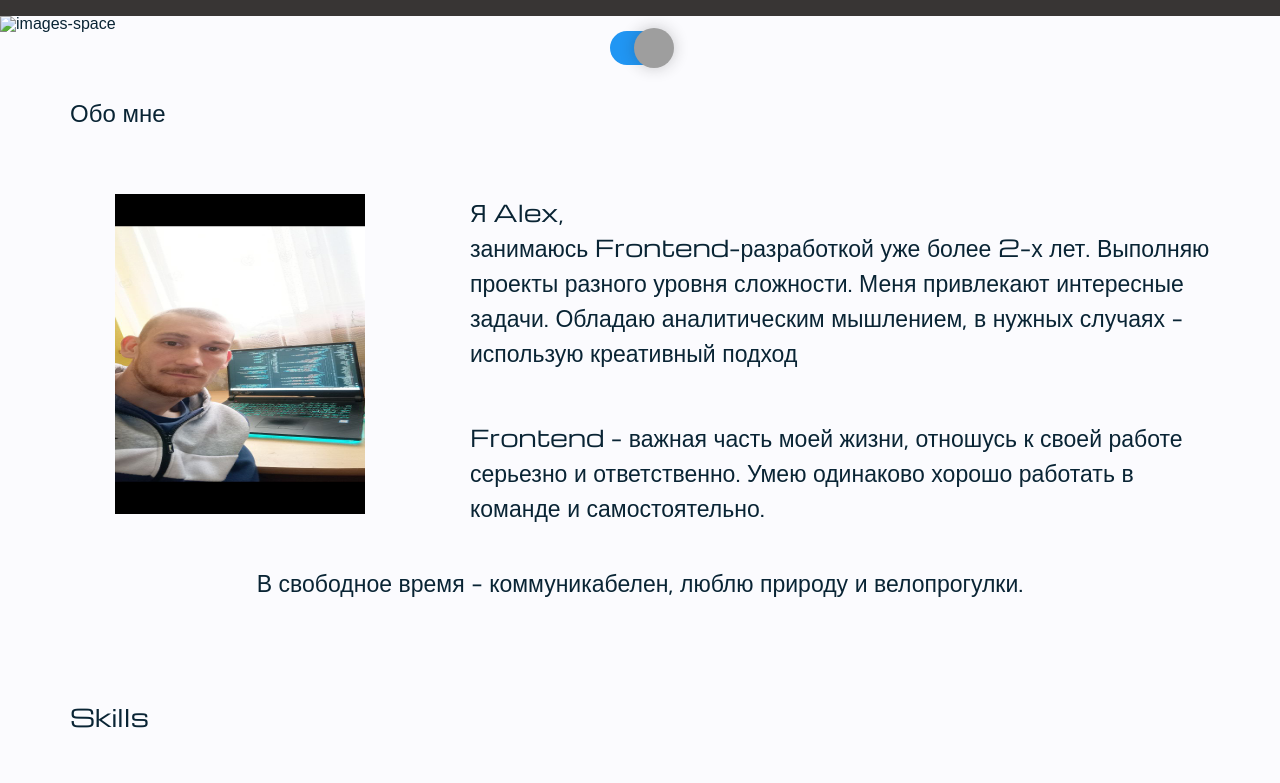
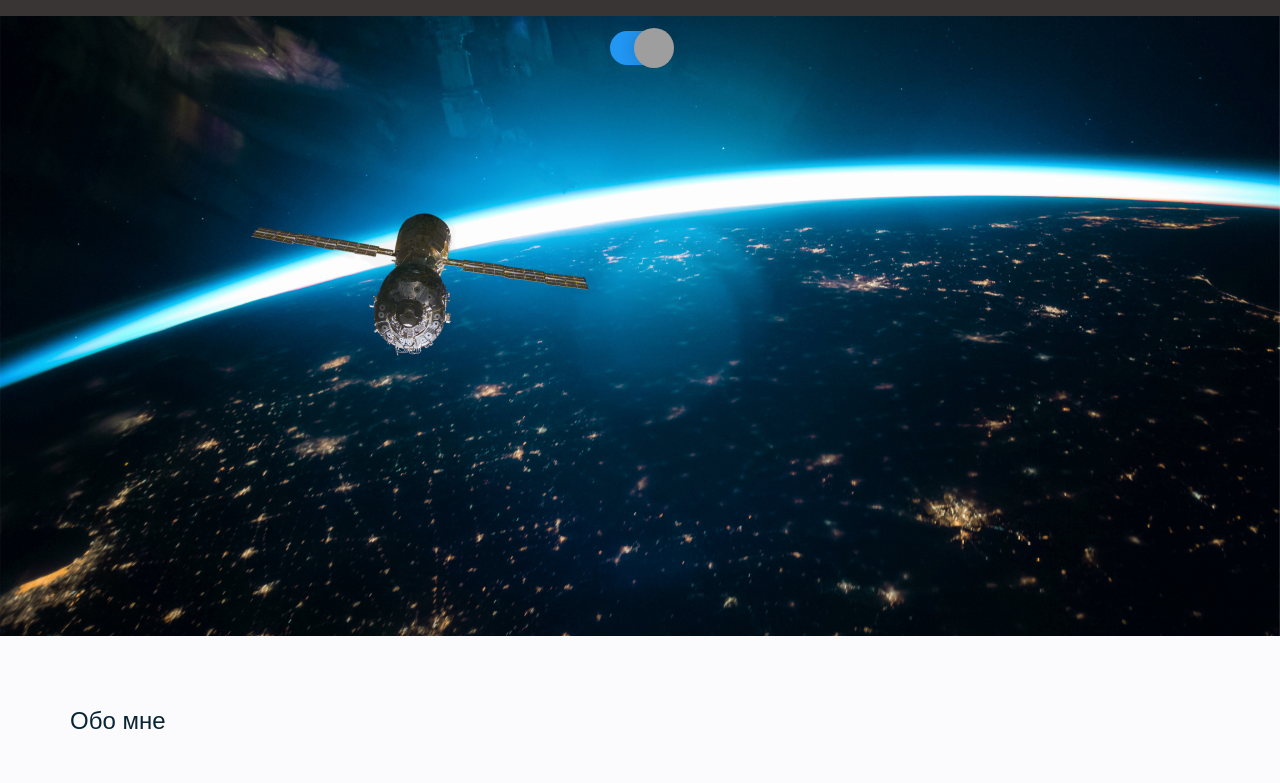
Before and after one commit to ASQAlex/my_site, a plain HTML site: page index.html in a window 1280 px wide. Shown: the part 84-867 px from the top of the page. Drawn offline with nearby package versions, Linux system fonts and the light colour scheme; the site is published under a folder, as on GitHub Pages, so addresses that start at the root find nothing; grey boxes are pictures that could not be loaded; files whose address does not match are found by name.

Commit message:
Update index.html

```diff
--- a/index.html
+++ b/index.html
@@ -43,7 +43,7 @@
         </headr>
 
         <div class="space">
-            <img class="space__face" src="/imajes/space-face.png" alt="images-space">
+            <img class="space__face" src="imajes/space-face.png" alt="images-space">
         </div>
 
         <section class="about">
```
